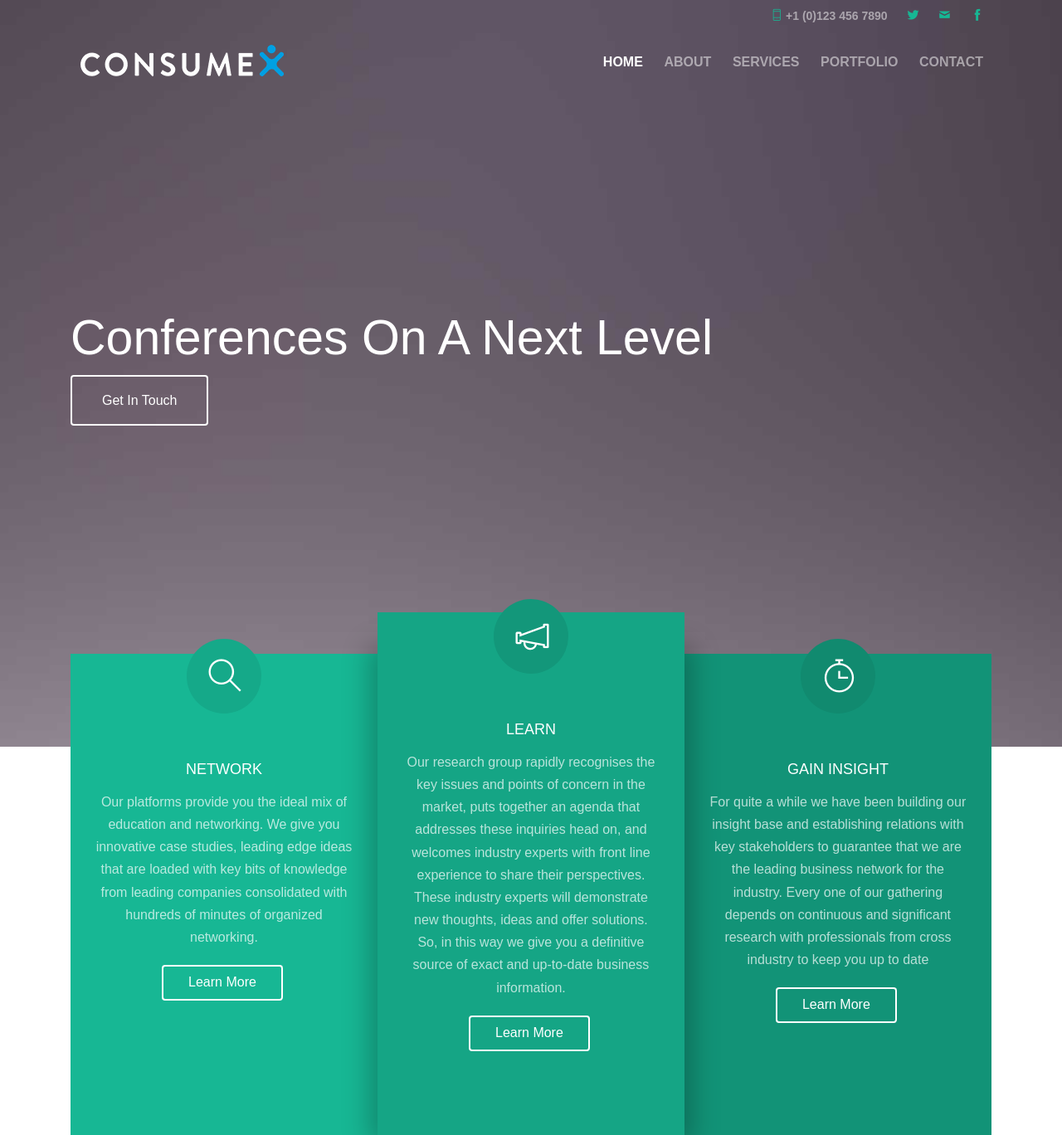
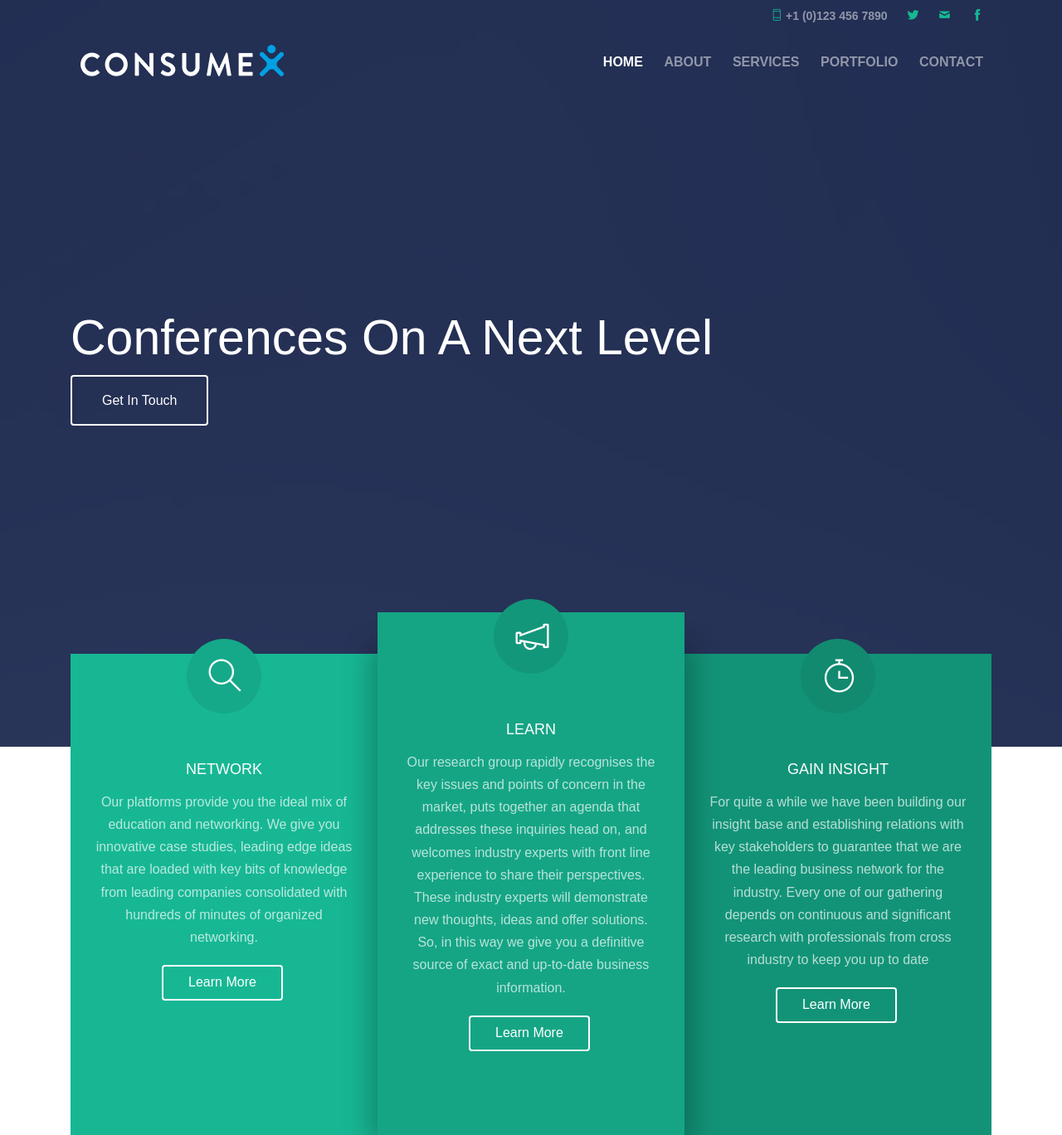
Before and after one commit to PyDevthon/consumex, a Django app: page /consumex/ in a window 1280 px wide. Shown: the top 1368 px of the page at 83% size. Run offline with Django 3.2, Linux system fonts and the light colour scheme; some libraries are stand-ins or nearby versions; some web fonts are replaced.

Commit message:
initial commit

```diff
--- a/consumex/module/static/module/css/style.css
+++ b/consumex/module/static/module/css/style.css
@@ -351,7 +351,7 @@ h1, h2, h3, h4, h5, h6, figure {
   top: 0;
   left: 0;
   right: 0;
-  /*background: rgba(29, 43, 83, 0.89);*/
+  background: rgba(29, 43, 83, 0.89);
 }
 .gtco-cover > .gtco-container {
   position: relative;
```
